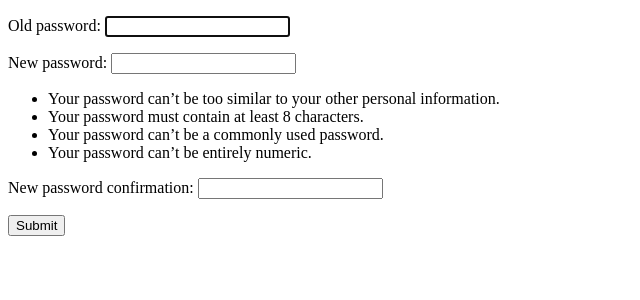
After one commit to JuanVT/user_crud_app, a Django app: page /profile/password_reset/ in a window 1280 px wide. The commit adds this page. Shown: the top 300 px of the page, without its empty margins (0-640 px from the left). Run offline with Django 3.2, Linux system fonts and the light colour scheme; the visitor is signed in with stand-in values (Sample User, id 1).

Commit message:
Password reset function

```diff
--- a/control/urls.py
+++ b/control/urls.py
@@ -17,7 +17,12 @@ from django.conf.urls import url
 from django.contrib import admin
 from django.urls import path, include
 
-from control.users.views import signup, view_profile, edit_profile
+from control.users.views import (
+    signup,
+    view_profile,
+    edit_profile,
+    password_reset
+)
 from control.views import index
 
 urlpatterns = [
@@ -27,5 +32,6 @@ urlpatterns = [
     url(r'^signup/$', signup, name='signup'),
     url(r'^profile/$', view_profile, name='view_profile'),
     url(r'^profile/edit_profile/$', edit_profile, name='edit_profile'),
+    url(r'^profile/password_reset/$', password_reset, name='password_reset'),
     url(r'^oauth/', include('social_django.urls', namespace='social')),
 ]
--- a/control/users/forms.py
+++ b/control/users/forms.py
@@ -1,5 +1,9 @@
 from django import forms
-from django.contrib.auth.forms import UserCreationForm, UserChangeForm
+from django.contrib.auth.forms import (
+    UserCreationForm,
+    UserChangeForm,
+    PasswordChangeForm
+)
 
 from control.users.models import BaseUser
 
@@ -60,3 +64,13 @@ class EditProfileForm(UserChangeForm):
             'location',
             'bio'
         )
+
+
+class ResetPasswordForm(PasswordChangeForm):
+    class Meta:
+        model = BaseUser
+        fields = (
+            'old_password',
+            'new_password1',
+            'new_password2'
+        )
--- a/control/users/templates/registration/edit_profile.html
+++ b/control/users/templates/registration/edit_profile.html
@@ -9,7 +9,7 @@
 
         {{ form.as_p }}
 
-
+        <p>Do you want to reset your password? <a href="{% url 'password_reset' %}">Reset password</a></p>
         <input type="submit">
     </form>
 
--- /dev/null
+++ b/control/users/templates/registration/password_reset.html
@@ -0,0 +1,14 @@
+ {% extends 'control/base.html' %}
+
+{% block title %}Reset password{% endblock %}
+{% block content %}
+
+    <form method="post">
+        {% csrf_token %}
+
+        {{ form.as_p}}
+
+        <input type="submit">
+    </form>
+
+{% endblock %}
--- a/control/users/views.py
+++ b/control/users/views.py
@@ -1,8 +1,13 @@
 from django.contrib.auth import login
+from django.contrib.auth import update_session_auth_hash
 from django.contrib.auth.decorators import login_required
 from django.shortcuts import redirect, render
 
-from control.users.forms import SignUpForm, EditProfileForm
+from control.users.forms import (
+    SignUpForm,
+    EditProfileForm,
+    ResetPasswordForm
+)
 
 
 def signup(request):
@@ -62,3 +67,21 @@ def edit_profile(request):
         'form': form
     }
     return render(request, 'registration/edit_profile.html', context)
+
+
+@login_required()
+def password_reset(request):
+    if request.method == 'POST':
+        form = ResetPasswordForm(data=request.POST, user=request.user)
+
+        if form.is_valid():
+            form.save()
+            update_session_auth_hash(request, form.user)
+            return redirect('/profile')
+    else:
+        form = ResetPasswordForm(request.user)
+
+    context = {
+        'form': form,
+    }
+    return render(request, 'registration/password_reset.html', context)
```
